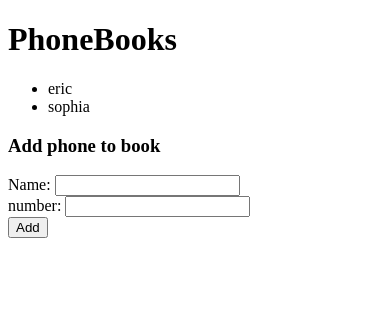
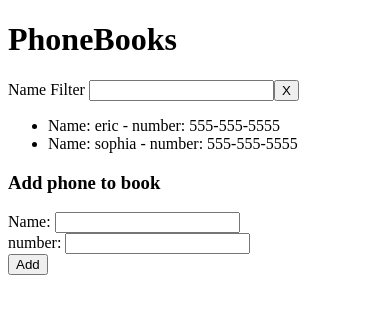
Before and after one commit to hhao99/fullstackopen, a React (Vite) app in the folder part1/phonebook/: page / in a window 390 px wide. Shown: the top 314 px of the page. Built offline with nearby package versions, Linux system fonts and the light colour scheme.

Commit message:
phonebook complete

```diff
--- a/part1/phonebook/src/App.jsx
+++ b/part1/phonebook/src/App.jsx
@@ -4,20 +4,44 @@ import Phonebooks from "./Phonebooks";
 import { useState } from "react";
 
 const phone_list = [
-  { id: 1, name: "eric", num: "555-555-5555" },
-  { id: 2, name: "sophia", num: "555-555-5555" },
+  { id: 1, name: "eric", number: "555-555-5555" },
+  { id: 2, name: "sophia", number: "555-555-5555" },
 ];
 
 function App() {
   const [books, setBooks] = useState(phone_list);
+  const [filteredBooks, setFilterBooks] = useState(books);
+  const [nameFilter, setNameFilter] = useState("");
+
+  const handleFilter = (e) => {
+    if (e.key === "Enter") {
+      setFilterBooks(books.filter((book) => book.name.includes(nameFilter)));
+    }
+  };
+  const handleClear = () => {
+    setNameFilter("");
+    setFilterBooks(books);
+  };
   const handleAdd = (book) => {
-    const id = phone_list.length ? phone_list[phone_list.length - 1].id + 1 : 1;
+    const id = books.length ? books[books.length - 1].id + 1 : 1;
+    console.log(id, book);
     setBooks([...books, { id, ...book }]);
+    alert(`Added ${book.name}`);
+    handleFilter({ key: "Enter" });
   };
   return (
     <div>
       <h1>PhoneBooks</h1>
-      <Phonebooks books={books} onAdd={handleAdd} />
+      <div>
+        Name Filter{" "}
+        <input
+          onKeyDown={(e) => handleFilter(e)}
+          value={nameFilter}
+          onChange={(e) => setNameFilter(e.target.value)}
+        ></input>
+        <button onClick={(e) => handleClear()}>X</button>
+      </div>
+      <Phonebooks books={filteredBooks} onAdd={handleAdd} />
     </div>
   );
 }
--- a/part1/phonebook/src/Phonebooks.jsx
+++ b/part1/phonebook/src/Phonebooks.jsx
@@ -12,7 +12,7 @@ const Phonebooks = ({ books, onAdd }) => {
     <div>
       <ul>
         {books.map((book) => (
-          <li key={book.id}>{book.name}</li>
+          <li key={book.name}>Name: {book.name} - number: {book.number}</li>
         ))}
       </ul>
       <div>
```
